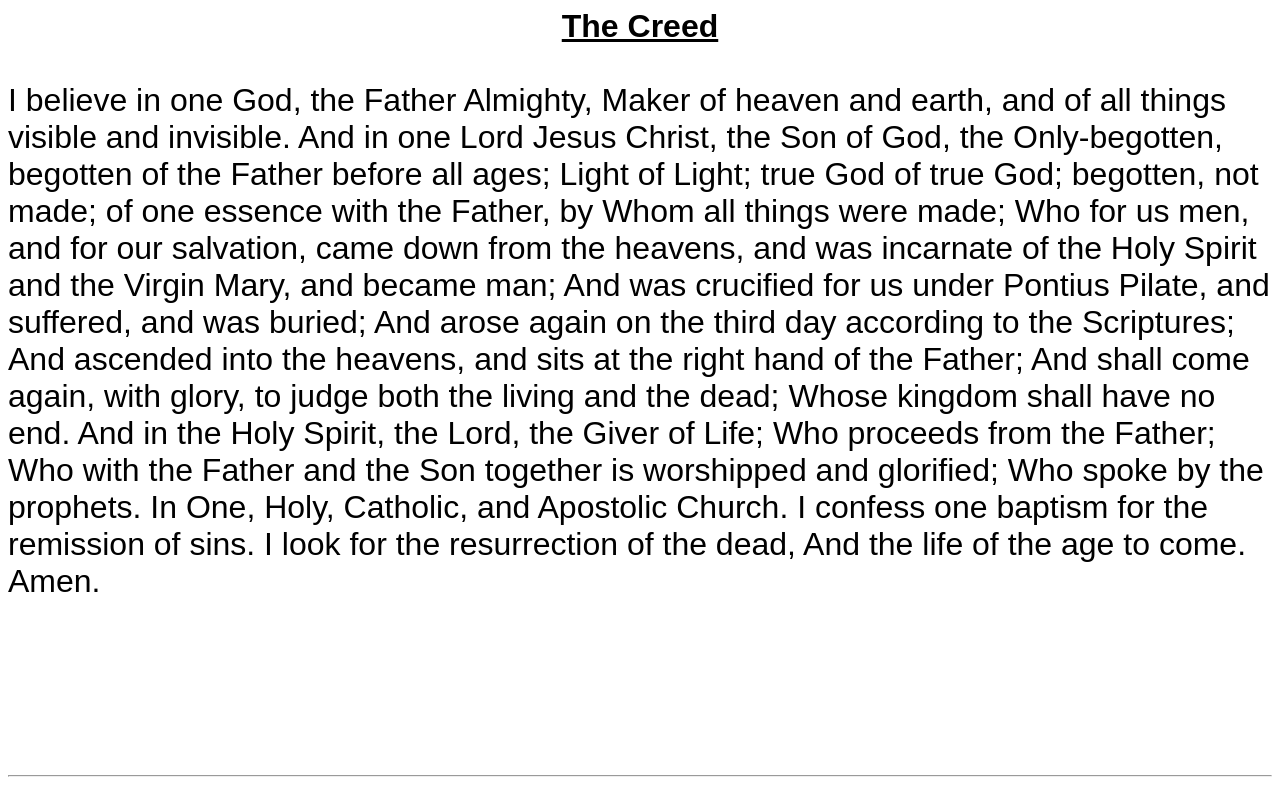
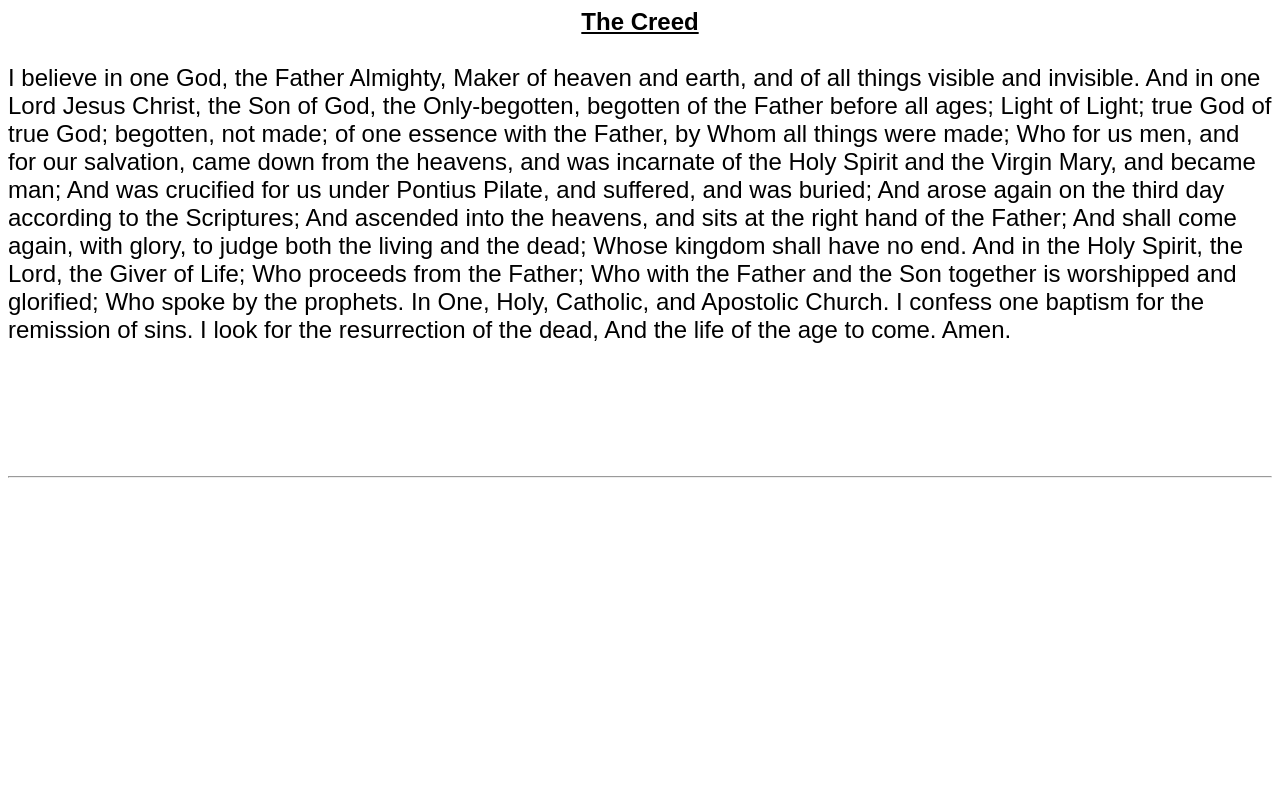
Before and after one commit to ddssite/prayers, a plain HTML site: page Creed.html in a window 1280 px wide. Drawn offline with Linux system fonts and the light colour scheme.

Commit message:
Modify font size and format in Creed.html
Updated font size in the Creed and added missing newline.

```diff
--- a/Creed.html
+++ b/Creed.html
@@ -10,7 +10,7 @@ p {
 </HEAD>
  <TITLE>The Creed</TITLE>
 <BODY bgColor=#ffffff text=#000000 >
-<p> <font face="arial" color="#000000" size="6">
+<p> <font face="arial" color="#000000" size="5">
 <p>
 
 <center><b><u>The Creed</u></b></center><br>
@@ -25,4 +25,5 @@ I believe in one God, the Father Almighty, Maker of heaven and earth, and of all
 
 
 </BODY>
+
 </HTML>
```
